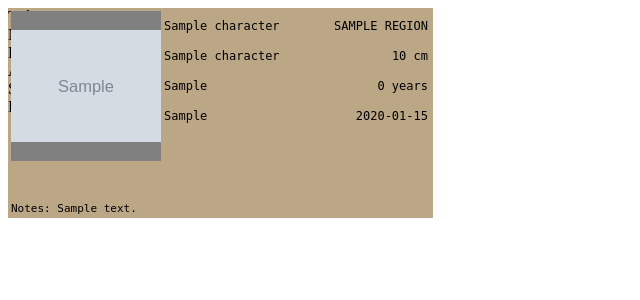
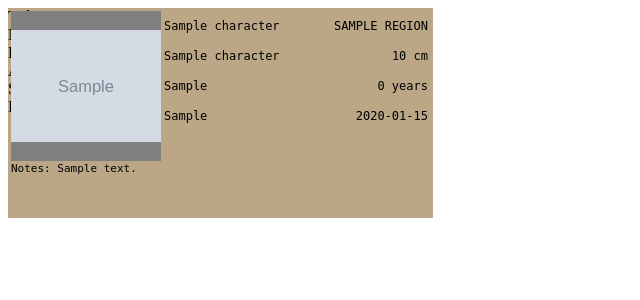
Before and after one commit to Tahvohck/HubRP, a Django app: a page that uses core/characters/templates/characters/char-card.html in a window 1280 px wide. Shown: the top 300 px of the page, without its empty margins (0-640 px from the left). Run offline with Django 3.2, Linux system fonts and the light colour scheme; tables that the repository leaves empty hold one stand-in row (values such as "Sample post"); grey boxes marked "Sample" are stand-in pictures.

Commit message:
BUGFIX: calc(), not calce()

```diff
--- a/core/characters/static/char-card.css
+++ b/core/characters/static/char-card.css
@@ -32,7 +32,7 @@ div#short {
 	position: absolute;
 	padding:	3px;
 	bottom:		0px;
-	height:		calce(4em * 1.2);
+	height:		calc(4em * 1.2);
 	left:		0px;
 	font-family: monospace;
 	font-size:	11px;
```
Also changed, not shown: 1 other file.
